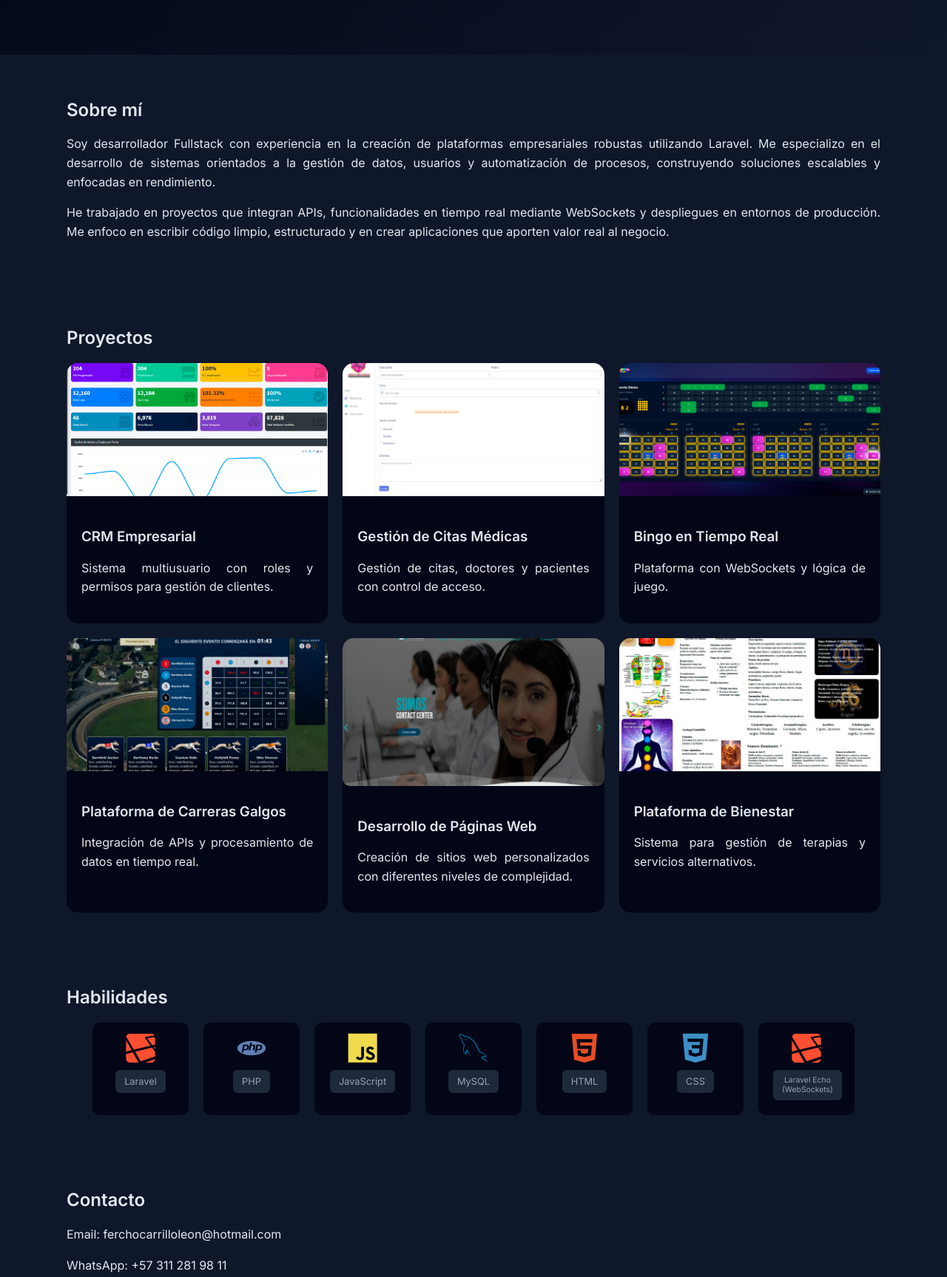
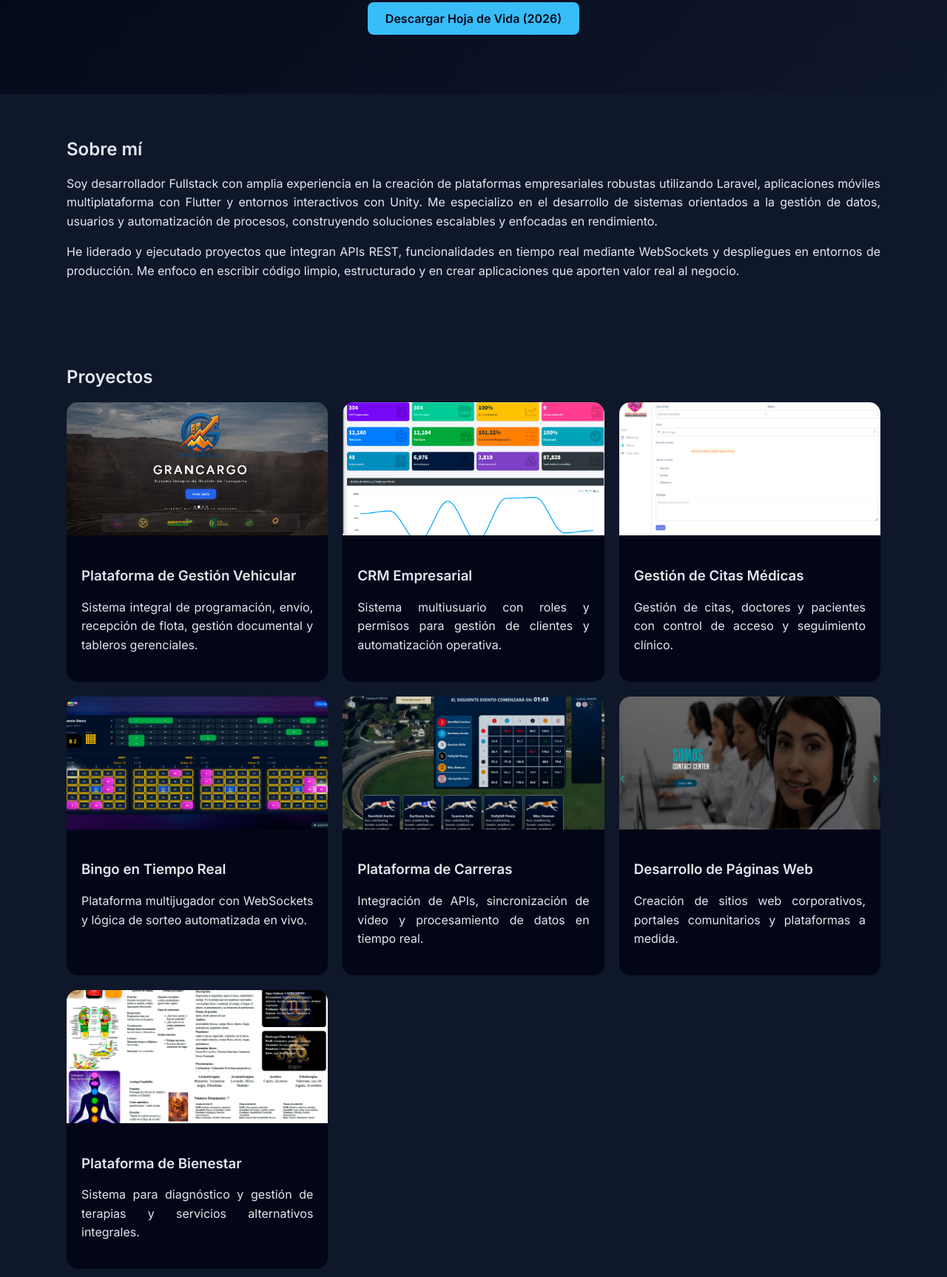
Before and after one commit to ferchocarrillo/portafolio, a plain HTML site: page index.html in a window 1280 px wide. Shown: the part 375-2102 px from the top of the page at 74% size. Drawn offline with nearby package versions, Linux system fonts and the light colour scheme.

Commit message:
Actualización portafolio: Flutter, Unity, proyectos web y CV 2026

```diff
--- a/index.html
+++ b/index.html
@@ -3,7 +3,7 @@
 <head>
 <meta charset="UTF-8">
 <meta name="viewport" content="width=device-width, initial-scale=1.0">
-<title>Portafolio | Fullstack Developer</title>
+<title>Portafolio | Fernando Carrillo - Fullstack Developer</title>
 
 <link href="https://fonts.googleapis.com/css2?family=Inter:wght@300;400;600&display=swap" rel="stylesheet">
 <link rel="stylesheet" href="https://cdn.jsdelivr.net/gh/devicons/devicon@latest/devicon.min.css">
@@ -23,6 +23,23 @@ header {
 
 h1 {
     font-size: 2.5em;
+    margin-bottom: 10px;
+}
+
+.btn-cv {
+    display: inline-block;
+    margin-top: 20px;
+    padding: 12px 24px;
+    background: #38bdf8;
+    color: #020617;
+    font-weight: 600;
+    border-radius: 8px;
+    transition: 0.3s;
+}
+
+.btn-cv:hover {
+    background: #7dd3fc;
+    transform: translateY(-2px);
 }
 
 section {
@@ -58,14 +75,6 @@ section {
     padding: 20px;
 }
 
-.skills span {
-    display: inline-block;
-    background: #1e293b;
-    padding: 8px 12px;
-    margin: 5px;
-    border-radius: 6px;
-}
-
 a {
     color: #38bdf8;
     text-decoration: none;
@@ -77,9 +86,8 @@ a {
 
 .carousel img {
     width: 100%;
-    height: 200px;
+    height: 180px;
     object-fit: cover;
-    border-radius: 10px;
     transition: opacity 0.5s ease-in-out;
 }
 
@@ -95,7 +103,11 @@ a {
     padding: 15px;
     border-radius: 10px;
     text-align: center;
-    width: 100px;
+    width: 105px;
+    display: flex;
+    flex-direction: column;
+    align-items: center;
+    justify-content: center;
     transition: 0.3s;
 }
 
@@ -105,17 +117,17 @@ a {
 
 .skill i {
     font-size: 40px;
-    margin-bottom: 10px;
+    margin-bottom: 8px;
 }
+
 .skill span {
-    margin-top: 8px;
-    font-size: 0.8em;
+    font-size: 0.85em;
     color: #94a3b8;
     text-align: center;
 }
 
 .skill .small-text {
-    font-size: 0.65em; /* 👈 más pequeño */
+    font-size: 0.7em;
     line-height: 1.2;
 }
 
@@ -129,7 +141,7 @@ section p {
 <body>
 
 <header>
-    <img src="img/perfil.jpg" style="
+    <img src="img/perfil.jpg" alt="Fernando Carrillo" style="
         width:120px;
         height:120px;
         border-radius:50%;
@@ -138,20 +150,25 @@ section p {
         border:3px solid #38bdf8;
     ">
 
-    <h1>Desarrollador Fullstack</h1>
-    <p>Sistemas empresariales | APIs | Tiempo real</p>
+    <h1>Fernando Carrillo León</h1>
+    <p>Desarrollador Fullstack & Móvil | Sistemas Empresariales | APIs | Tiempo Real</p>
+
+    <!-- Botón de descarga directo a tu CV 2026 -->
+    <a href="img/CV_Fernando_Carrillo_2026.pdf" target="_blank" class="btn-cv">
+        Descargar Hoja de Vida (2026)
+    </a>
 </header>
 
 <section>
     <h2>Sobre mí</h2>
     <p>
-        Soy desarrollador Fullstack con experiencia en la creación de plataformas empresariales robustas utilizando Laravel.
-        Me especializo en el desarrollo de sistemas orientados a la gestión de datos, usuarios y automatización de procesos,
-        construyendo soluciones escalables y enfocadas en rendimiento.
+        Soy desarrollador Fullstack con amplia experiencia en la creación de plataformas empresariales robustas utilizando Laravel,
+        aplicaciones móviles multiplataforma con Flutter y entornos interactivos con Unity. Me especializo en el desarrollo de sistemas
+        orientados a la gestión de datos, usuarios y automatización de procesos, construyendo soluciones escalables y enfocadas en rendimiento.
     </p>
 
     <p>
-        He trabajado en proyectos que integran APIs, funcionalidades en tiempo real mediante WebSockets
+        He liderado y ejecutado proyectos que integran APIs REST, funcionalidades en tiempo real mediante WebSockets
         y despliegues en entornos de producción. Me enfoco en escribir código limpio, estructurado
         y en crear aplicaciones que aporten valor real al negocio.
     </p>
@@ -163,59 +180,66 @@ section p {
     <div class="projects">
 
         <div class="card">
-            <img src="img/crm.jpg">
+            <img src="img/web5.jpg" alt="Gestión Vehicular Grancargo">
             <div class="card-content">
-                <h3>CRM Empresarial</h3>
-                <p>Sistema multiusuario con roles y permisos para gestión de clientes.</p>
+                <h3>Plataforma de Gestión Vehicular</h3>
+                <p>Sistema integral de programación, envío, recepción de flota, gestión documental y tableros gerenciales.</p>
             </div>
         </div>
 
         <div class="card">
-            <img src="img/medico.jpg">
+            <img src="img/crm.jpg" alt="CRM Empresarial">
             <div class="card-content">
-                <h3>Gestión de Citas Médicas</h3>
-                <p>Gestión de citas, doctores y pacientes con control de acceso.</p>
+                <h3>CRM Empresarial</h3>
+                <p>Sistema multiusuario con roles y permisos para gestión de clientes y automatización operativa.</p>
             </div>
         </div>
 
         <div class="card">
-            <img src="img/bingo.jpg">
+            <img src="img/medico.jpg" alt="Gestión de Citas Médicas">
             <div class="card-content">
-                <h3>Bingo en Tiempo Real</h3>
-                <p>Plataforma con WebSockets y lógica de juego.</p>
+                <h3>Gestión de Citas Médicas</h3>
+                <p>Gestión de citas, doctores y pacientes con control de acceso y seguimiento clínico.</p>
             </div>
         </div>
 
         <div class="card">
-            <img src="img/carreras.jpg">
+            <img src="img/bingo.jpg" alt="Bingo en Tiempo Real">
             <div class="card-content">
-                <h3>Plataforma de Carreras Galgos</h3>
-                <p>Integración de APIs y procesamiento de datos en tiempo real.</p>
+                <h3>Bingo en Tiempo Real</h3>
+                <p>Plataforma multijugador con WebSockets y lógica de sorteo automatizada en vivo.</p>
             </div>
         </div>
+
+        <div class="card">
+            <img src="img/carreras.jpg" alt="Plataforma de Carreras">
+            <div class="card-content">
+                <h3>Plataforma de Carreras</h3>
+                <p>Integración de APIs, sincronización de video y procesamiento de datos en tiempo real.</p>
+            </div>
+        </div>
+
         <div class="card" onclick="openModal('web')">
-
-            <div class="carousel" data-images='["img/web1.jpg","img/web2.jpg","img/web3.jpg","img/web4.jpg"]'>
-                <img src="img/web1.jpg" class="carousel-img">
+            <div class="carousel" data-images='["img/web1.jpg","img/web2.jpg","img/web3.jpg","img/web4.jpg","img/web5.jpg","img/web6.jpg","img/web7.jpg"]'>
+                <img src="img/web1.jpg" class="carousel-img" alt="Desarrollo Web">
             </div>
 
             <div class="card-content">
                 <h3>Desarrollo de Páginas Web</h3>
-                <p>Creación de sitios web personalizados con diferentes niveles de complejidad.</p>
+                <p>Creación de sitios web corporativos, portales comunitarios y plataformas a medida.</p>
             </div>
-
         </div>
 
         <div class="card" onclick="openModal('bienestar')">
-            <img src="img/bienestar.jpg">
+            <img src="img/bienestar.jpg" alt="Plataforma de Bienestar">
             <div class="card-content">
                 <h3>Plataforma de Bienestar</h3>
-                <p>Sistema para gestión de terapias y servicios alternativos.</p>
+                <p>Sistema para diagnóstico y gestión de terapias y servicios alternativos integrales.</p>
             </div>
         </div>
 
     </div>
-        </section>
+</section>
 
 <section>
     <h2>Habilidades</h2>
@@ -237,21 +261,30 @@ section p {
         </div>
 
         <div class="skill">
+            <i class="devicon-flutter-plain colored"></i>
+            <span>Flutter</span>
+        </div>
+
+        <div class="skill">
+            <i class="devicon-unity-plain"></i>
+            <span>Unity (C#)</span>
+        </div>
+
+        <div class="skill">
             <i class="devicon-mysql-plain colored"></i>
             <span>MySQL</span>
         </div>
 
         <div class="skill">
             <i class="devicon-html5-plain colored"></i>
-            <span>HTML</span>
+            <span>HTML5</span>
         </div>
 
         <div class="skill">
             <i class="devicon-css3-plain colored"></i>
-            <span>CSS</span>
+            <span>CSS3</span>
         </div>
 
-        <!-- 🔥 WebSockets bien representado -->
         <div class="skill">
             <i class="devicon-laravel-plain colored"></i>
             <span class="small-text">Laravel Echo (WebSockets)</span>
@@ -260,13 +293,14 @@ section p {
     </div>
 </section>
 
-        <section>
-            <h2>Contacto</h2>
-            <p>Email: ferchocarrilloleon@hotmail.com</p>
-            <p>WhatsApp:  +57 311 281 98 11</p>
-            <p>LinkedIn:   <a href="https://www.linkedin.com/in/fernando-carrillo-b84245191" target="_blank">Visitar perfil</a></p>
-            <p>GitHub: <a href="#">Ver perfil</a></p>
-        </section>
+<section>
+    <h2>Contacto</h2>
+    <p>Email: ferchocarrilloleon@hotmail.com</p>
+    <p>WhatsApp: +57 311 281 98 11</p>
+    <p>LinkedIn: <a href="https://www.linkedin.com/in/fernando-carrillo-b84245191" target="_blank">Visitar perfil</a></p>
+    <p>GitHub: <a href="https://github.com/ferchocarrillo" target="_blank">github.com/ferchocarrillo</a></p>
+</section>
+
 <script>
 document.querySelectorAll('.carousel').forEach(carousel => {
     const images = JSON.parse(carousel.dataset.images);
@@ -277,7 +311,6 @@ document.querySelectorAll('.carousel').forEach(carousel => {
 
     function changeImage() {
         index = (index + 1) % images.length;
-
         imgElement.style.opacity = 0;
 
         setTimeout(() => {
@@ -286,15 +319,12 @@ document.querySelectorAll('.carousel').forEach(carousel => {
         }, 300);
     }
 
-    // 🔹 inicia automáticamente
     interval = setInterval(changeImage, 2500);
 
-    // 🔹 pausa al pasar el mouse
     carousel.addEventListener("mouseenter", () => {
         clearInterval(interval);
     });
 
-    // 🔹 reanuda al salir
     carousel.addEventListener("mouseleave", () => {
         interval = setInterval(changeImage, 2500);
     });
```
Also changed, not shown: img/web5.jpg (added), img/web6.jpg (added), img/web7.jpg (added), 1 other file.
